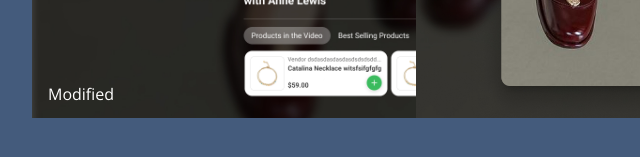
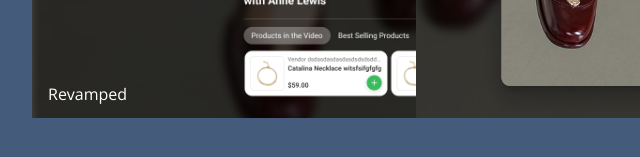
Before and after one commit to codyhouse/image-comparison-slider, a plain HTML site: page index.html in a window 1280 px wide. Shown: the part 603-760 px from the top of the page, 224-864 px from the left. Drawn offline with nearby package versions, Linux system fonts and the light colour scheme.

Commit message:
Update index.html

```diff
--- a/index.html
+++ b/index.html
@@ -22,7 +22,7 @@
 
 		<div class="cd-resize-img"> <!-- the resizable image on top -->
 			<img src="img/img-modified.jpg" alt="Revamped">
-			<span class="cd-image-label" data-type="modified">Modified</span>
+			<span class="cd-image-label" data-type="modified">Revamped</span>
 		</div>
 
 		<span class="cd-handle"></span>
```
